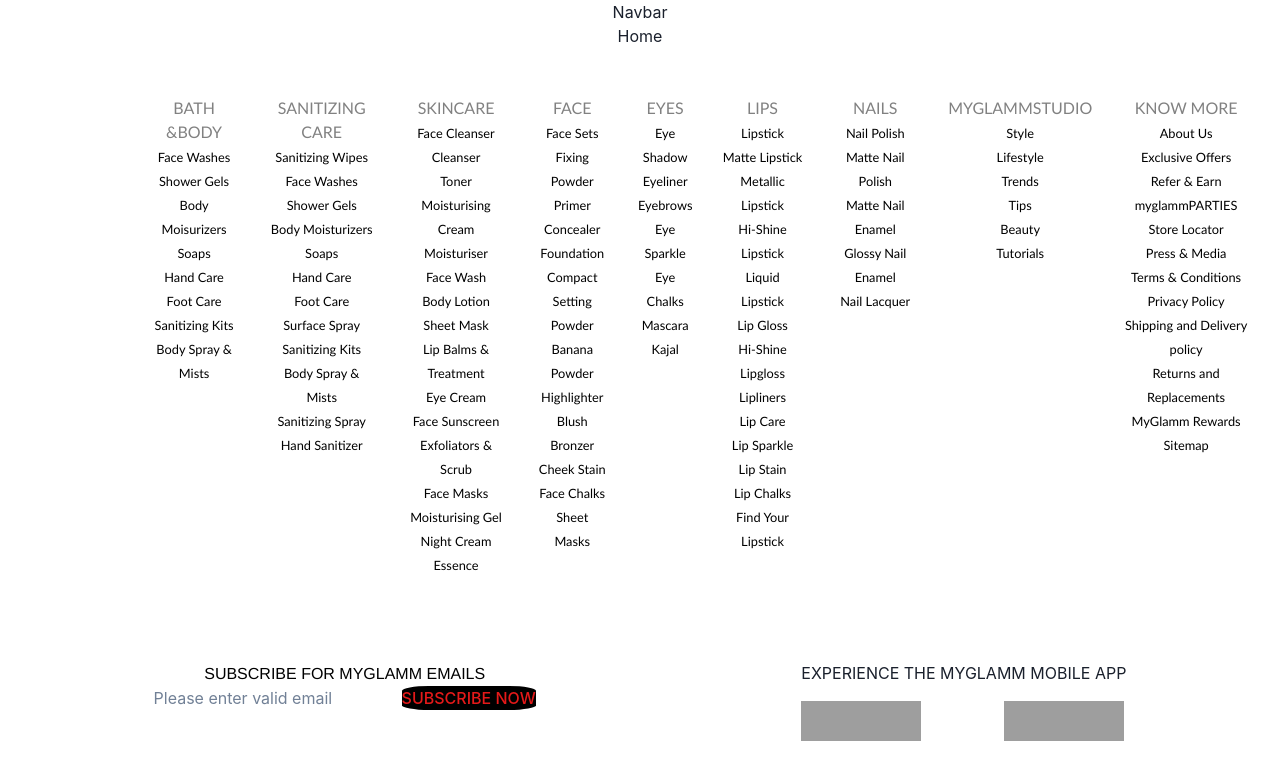
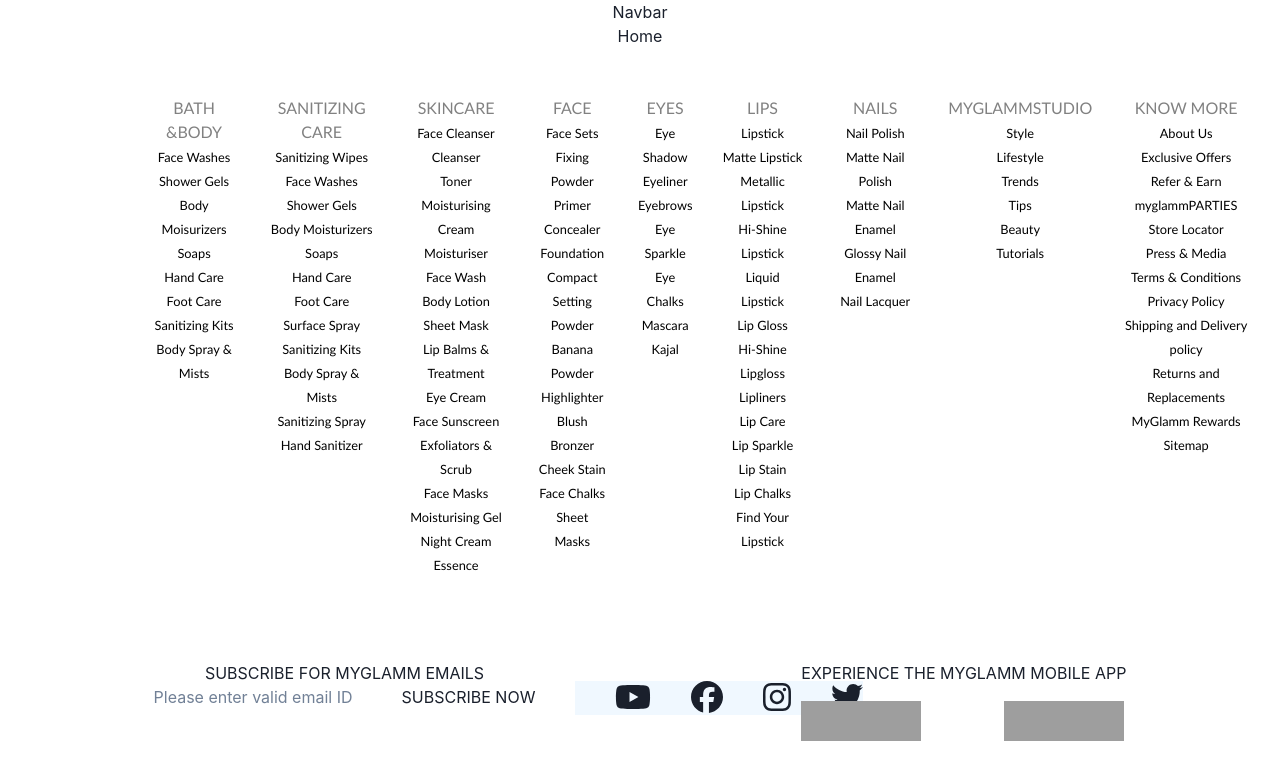
Before and after one commit to faisalk2/Clone-of-myglamm.com, a React (Create React App) app: page / in a window 1280 px wide. Shown: the top 780 px of the page. Built offline with nearby package versions, Linux system fonts and the light colour scheme; grey boxes are pictures that could not be loaded.

Commit message:
social-icon complete

```diff
--- a/package.json
+++ b/package.json
@@ -7,6 +7,8 @@
     "@chakra-ui/react": "^2.2.4",
     "@emotion/react": "^11.9.3",
     "@emotion/styled": "^11.9.3",
+    "@fortawesome/free-brands-svg-icons": "^6.1.1",
+    "@fortawesome/react-fontawesome": "^0.2.0",
     "@testing-library/jest-dom": "^5.16.4",
     "@testing-library/react": "^13.3.0",
     "@testing-library/user-event": "^13.5.0",
@@ -17,6 +19,7 @@
     "react-redux": "^8.0.2",
     "react-router-dom": "^6.3.0",
     "react-scripts": "5.0.1",
+    "react-social-icons": "^5.14.0",
     "redux": "^4.2.0",
     "redux-thunk": "^2.4.1",
     "web-vitals": "^2.1.4"
--- a/src/components/Footer.jsx
+++ b/src/components/Footer.jsx
@@ -1,5 +1,12 @@
 import React from 'react'
 import "./footer1.css";
+import { FontAwesomeIcon } from "@fortawesome/react-fontawesome";
+import {
+  faYoutube,
+  faFacebook,
+  faTwitter,
+  faInstagram
+} from "@fortawesome/free-brands-svg-icons";
 const Footer = () => {
     return (
       <div>
@@ -213,12 +220,37 @@
                 <div id="footerBottom">
             <div id="sect1">
                 <form action="">
-                    <label className='form1' for="">SUBSCRIBE FOR MYGLAMM EMAILS</label>
+                    <label for="">SUBSCRIBE FOR MYGLAMM EMAILS</label>
                     <br />
-                    <input type="text" placeholder="Please enter valid email" />
-                    <button className='btn'>SUBSCRIBE NOW</button>
+                    <input type="text" placeholder="Please enter valid email ID" />
+                    <button>SUBSCRIBE NOW</button>
                 </form>
-            </div>
+                    </div>
+                    <div className='social'>
+                         <p className="social-container">
+        <a
+          href="https://www.youtube.com/c/jamesqquick"
+          className="youtube social"
+        >
+          <FontAwesomeIcon icon={faYoutube} size="2x" />
+        </a>
+        <a
+          href="https://www.facebook.com/learnbuildteach/"
+          className="facebook social"
+        >
+          <FontAwesomeIcon icon={faFacebook} size="2x" />
+        </a>
+        <a
+          href="http://www.instagram.com/larnbuildteach"
+          className="instagram social"
+        >
+          <FontAwesomeIcon icon={faInstagram} size="2x" />
+        </a>
+        <a href="https://wwww.twitter.com" className="twitter social">
+          <FontAwesomeIcon icon={faTwitter} size="2x" />
+        </a>
+      </p>
+                    </div>
             <div id="sect2">
                 <label for="">EXPERIENCE THE MYGLAMM MOBILE APP</label>
                 <br />
--- a/src/components/footer.css
+++ /dev/null
@@ -1,3 +0,0 @@
-.footer{
-    display: flex;
-background-color: black;}
--- a/src/components/footer1.css
+++ b/src/components/footer1.css
@@ -78,3 +78,19 @@
   background-color: black;
   border-radius: 20%;
 }
+.social{
+  background-color: aliceblue;
+
+  margin-left: 40px;
+  margin-top: 20px;
+}
+.twitter social{
+  color: rgb(98, 121, 173);
+}
+.social-container{
+  word-spacing: 0%;
+justify-items: center;
+}
+.youtube social{
+  color: red;
+}
```
Also changed, not shown: 1 other file (tests, documents, lock files or other folders).
